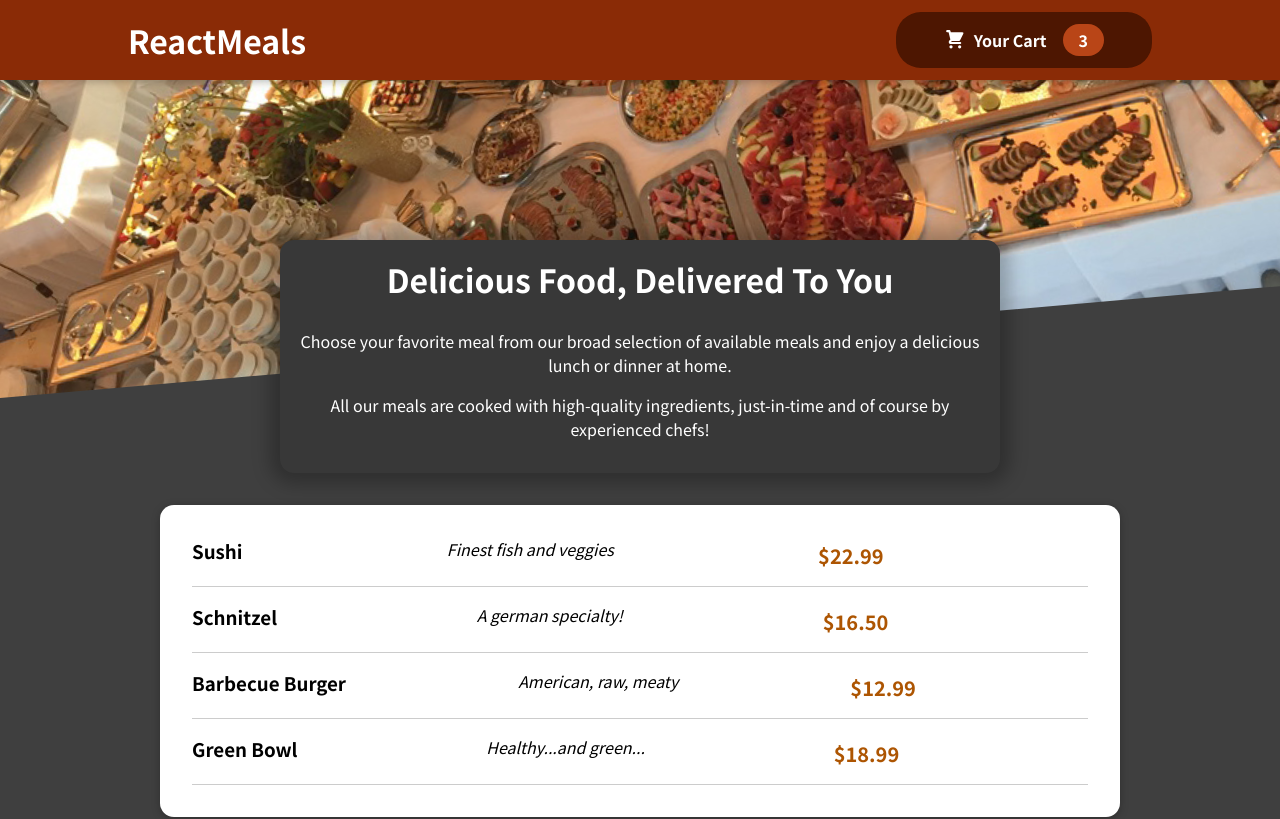
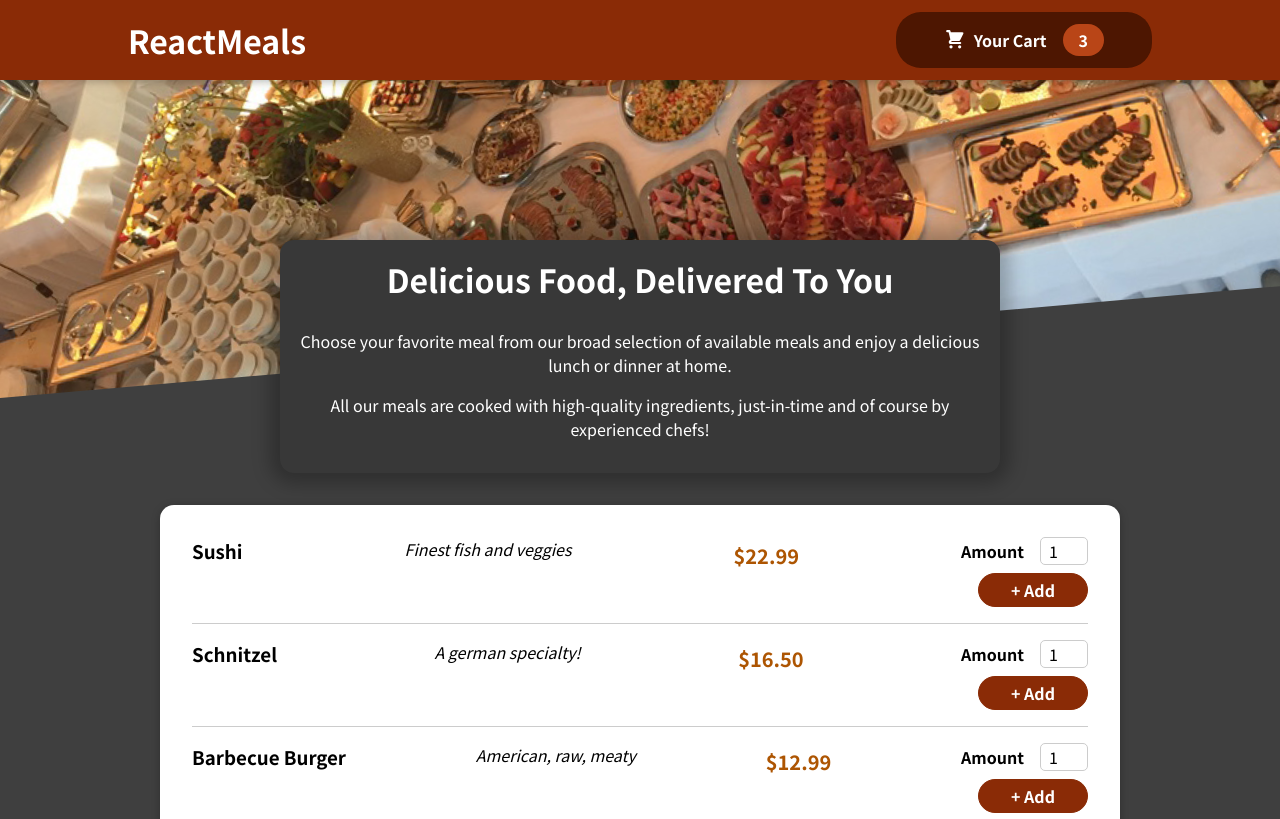
Before and after one commit to hoszie/ReactMeals, a React (Create React App) app: page / in a window 1280 px wide. Shown: the top 819 px of the page. Built offline with nearby package versions, Linux system fonts and the light colour scheme.

Commit message:
added a MealItemForm

```diff
--- a/src/components/Meals/MealItem/MealItem.js
+++ b/src/components/Meals/MealItem/MealItem.js
@@ -1,5 +1,7 @@
 import React from 'react';
 import styles from './MealItem.module.css';
+
+import MealItemForm from './MealItemForm';
 
 const MealItem = props => {
   const price = `$${props.price.toFixed(2)}`;
@@ -10,7 +12,7 @@
       <div className={styles.description}>{props.description}</div>
       <div className={styles.price}>{price}</div>
       <div>
-
+        <MealItemForm />
       </div>
     </li>
   )
--- a/src/components/Meals/MealItem/MealItemForm.js
+++ b/src/components/Meals/MealItem/MealItemForm.js
@@ -1 +1,22 @@
+import React from 'react';
 import styles from './MealItemForm.module.css';
+
+import Input from '../../UI/Input';
+
+const MealItemForm = props => {
+  return (
+    <form className={styles.form}>
+      <Input label="Amount" input={{
+        id: 'amount',
+        type: 'number',
+        min: '1',
+        max: '5',
+        step: '1',
+        defaultValue: '1'
+      }}/>
+      <button>+ Add</button>
+    </form>
+  )
+};
+
+export default MealItemForm;
--- /dev/null
+++ b/src/components/UI/Input.js
@@ -0,0 +1,13 @@
+import React from 'react';
+import styles from './Input.module.css';
+
+const Input = props => {
+  return (
+    <div className={styles.input}>
+      <label htmlFor={props.input.id}>{props.label}</label>
+      <input {...props.input} />
+    </div>
+  )
+};
+
+export default Input;
--- /dev/null
+++ b/src/components/UI/Input.module.css
@@ -0,0 +1,18 @@
+.input {
+  display: flex;
+  align-items: center;
+  margin-bottom: 0.5rem;
+}
+
+.input label {
+  font-weight: bold;
+  margin-right: 1rem;
+}
+
+.input input {
+  width: 3rem;
+  border-radius: 5px;
+  border: 1px solid #ccc;
+  font: inherit;
+  padding-left: 0.5rem;
+}
```
Also changed, not shown: 1 other file (tests, documents, lock files or other folders).
